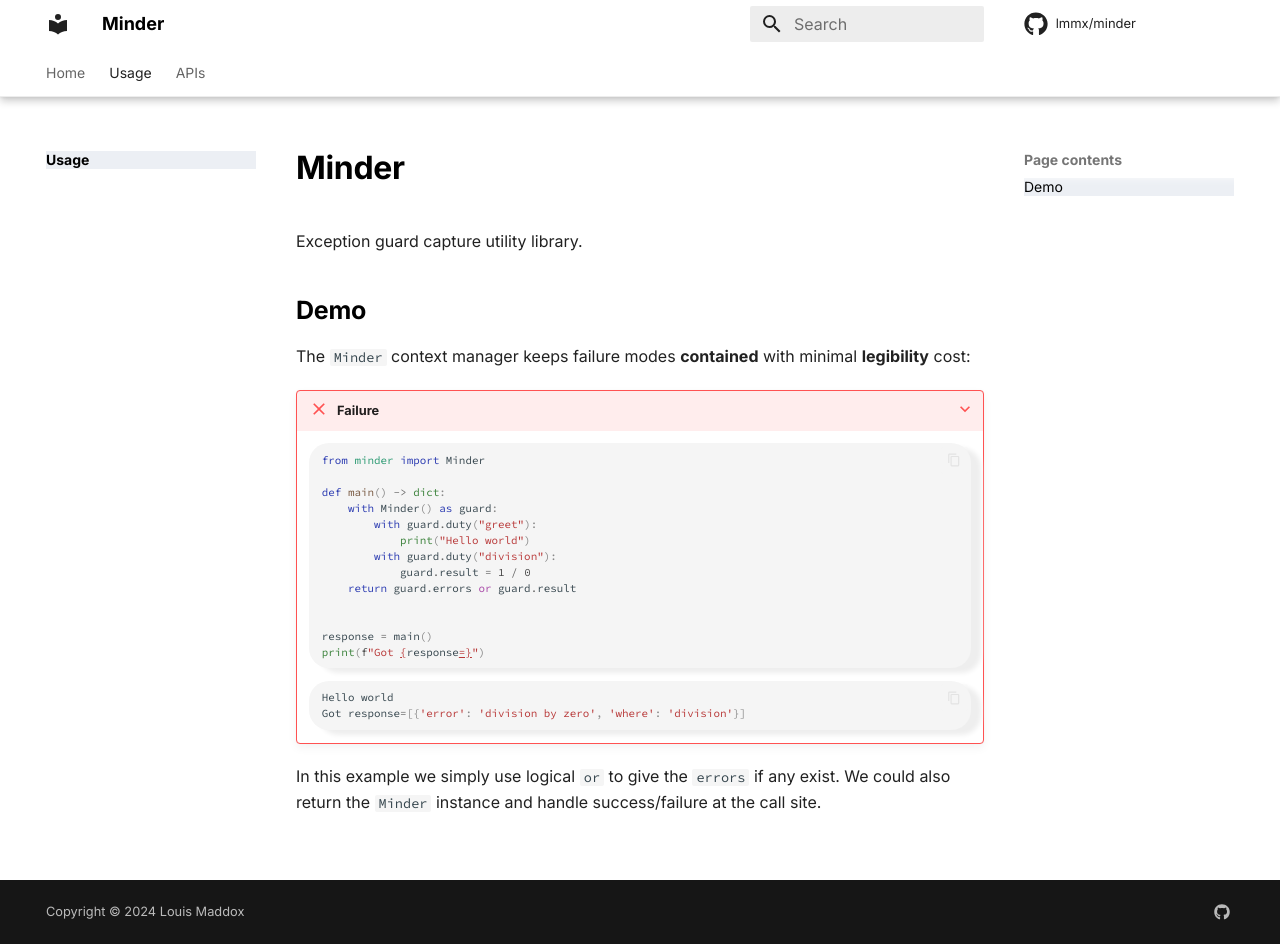
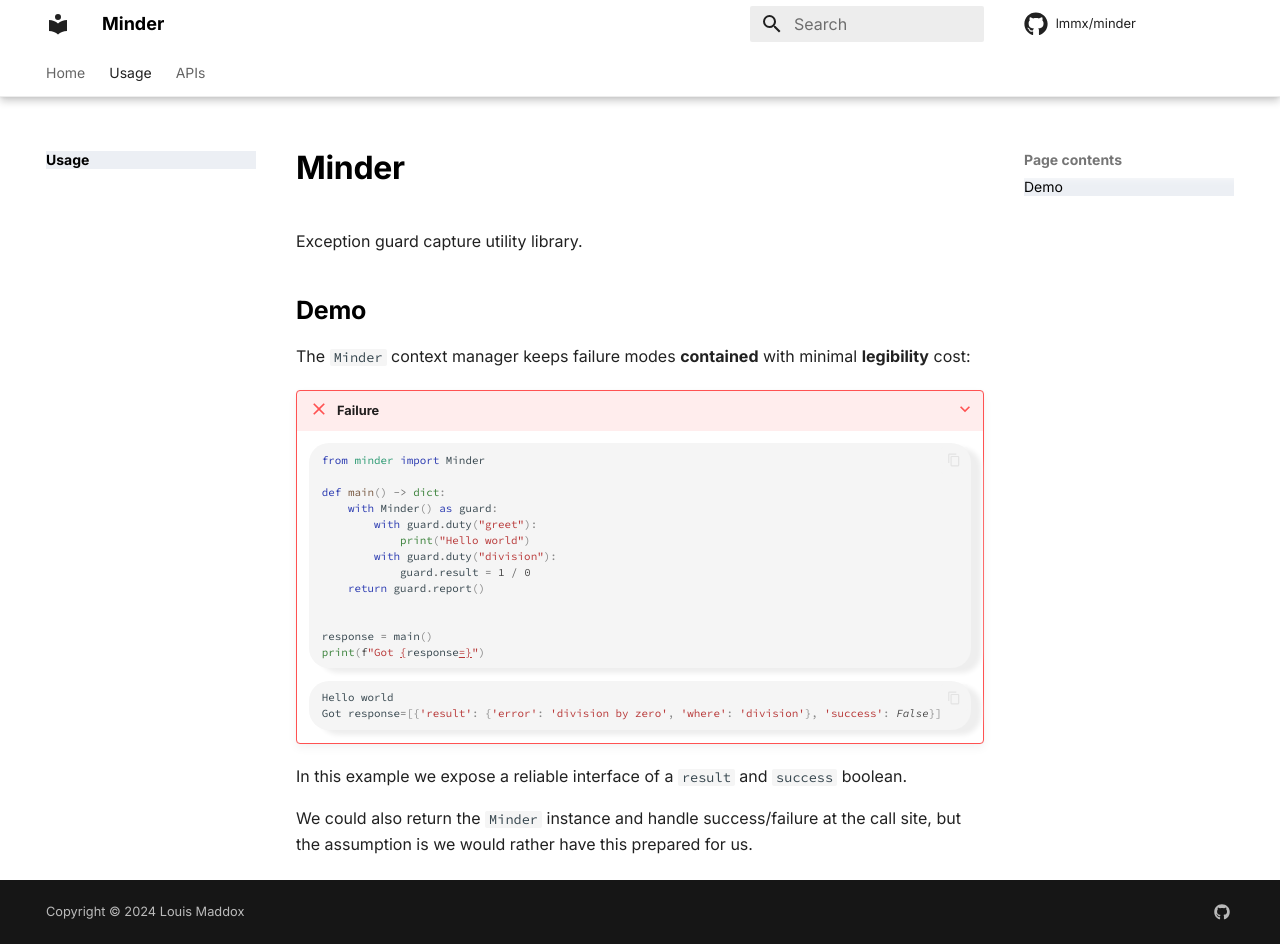
Before and after one commit to lmmx/minder, an MkDocs documentation site: the page built from docs/usage/index.md, in a window 1280 px wide and 944 px high. Built offline with MkDocs 1.6.1 and Material for MkDocs 9.7.7, drawn with Linux system fonts in a browser that asks for light colours; comment, search, counter and statistics services are not loaded.

Commit message:
test: update tests for new interface

````diff
--- a/docs/usage/index.md
+++ b/docs/usage/index.md
@@ -17,7 +17,7 @@
                 print("Hello world")
             with guard.duty("division"):
                 guard.result = 1 / 0
-        return guard.errors or guard.result
+        return guard.report()
 
 
     response = main()
@@ -26,8 +26,10 @@
 
     ```py
     Hello world
-    Got response=[{'error': 'division by zero', 'where': 'division'}]
+    Got response=[{'result': {'error': 'division by zero', 'where': 'division'}, 'success': False}]
     ```
 
-In this example we simply use logical `or` to give the `errors` if any exist.
-We could also return the `Minder` instance and handle success/failure at the call site.
+In this example we expose a reliable interface of a `result` and `success` boolean.
+
+We could also return the `Minder` instance and handle success/failure at the call site,
+but the assumption is we would rather have this prepared for us.
````
Also changed, not shown: README.md (+2 -2 lines), 4 other files.
